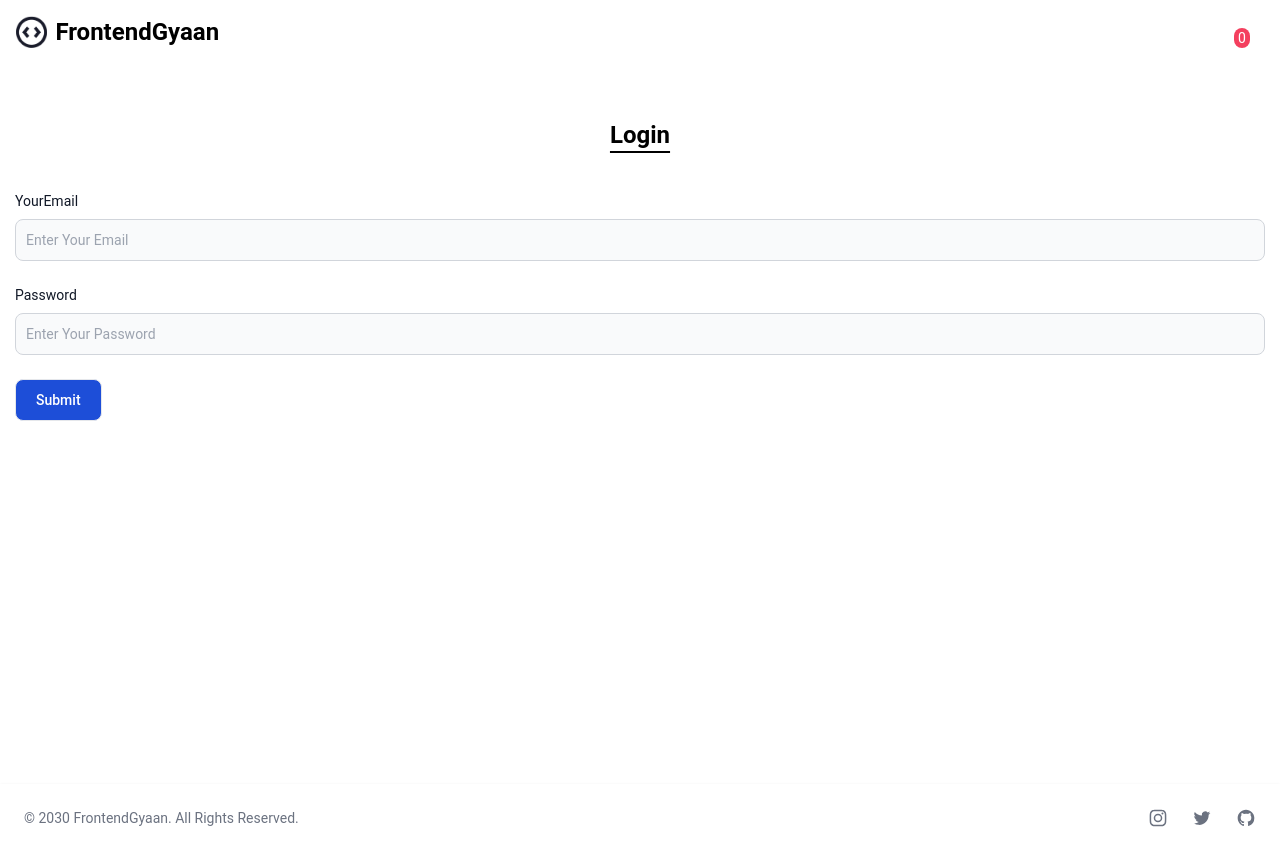
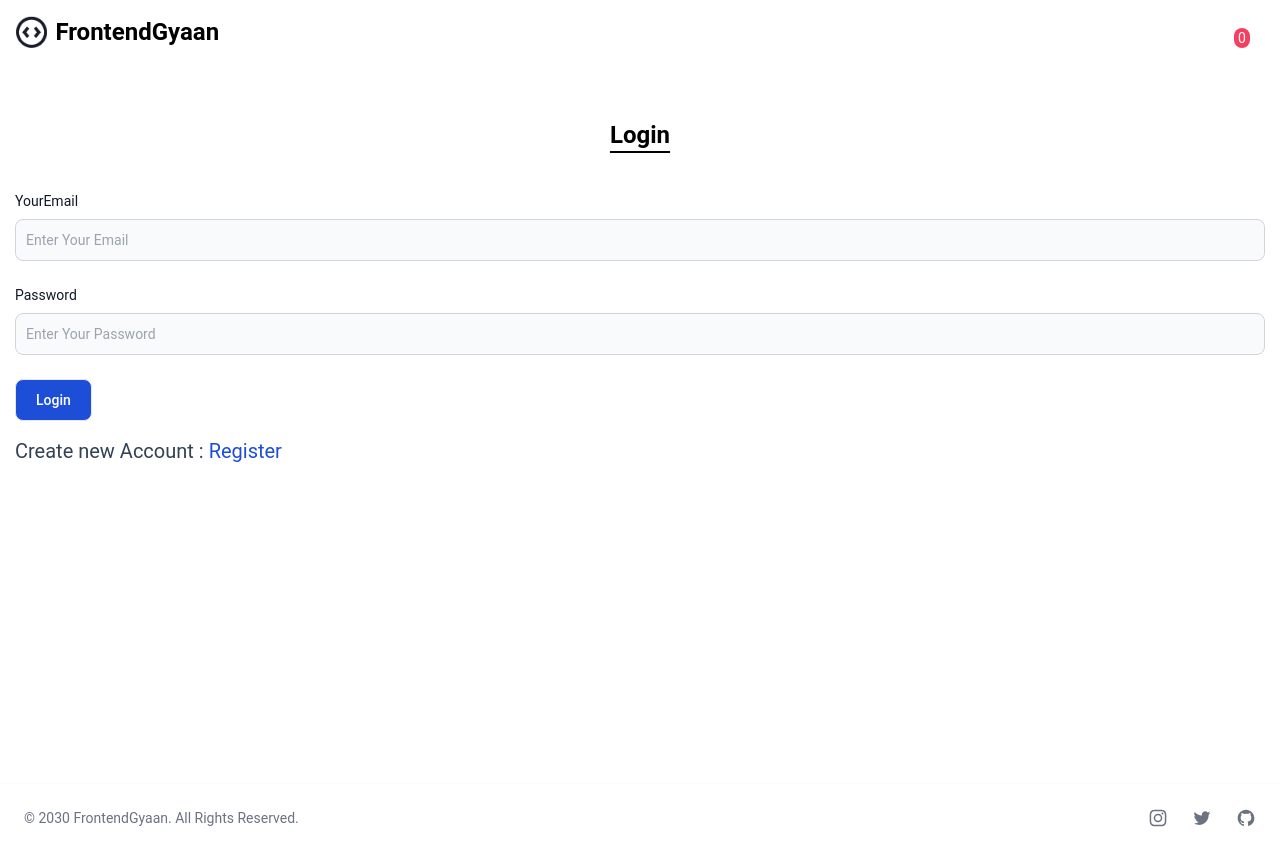
Before and after one commit to saksham-raghuvanshi/react-ecommerce, a React (Create React App) app: page /login in a window 1280 px wide. Built offline with nearby package versions, Linux system fonts and the light colour scheme.

Commit message:
Protected Routes

```diff
--- a/src/pages/Login.js
+++ b/src/pages/Login.js
@@ -1,5 +1,5 @@
 import React, { useRef } from "react";
-import { useNavigate } from "react-router-dom";
+import { Link, useNavigate } from "react-router-dom";
 import { toast } from "react-toastify";
 
 const Login = () => {
@@ -74,9 +74,18 @@ const Login = () => {
         </div>
         <button className="border px-5 py-2.5 bg-blue-700 text-white hover:bg-blue-800 focus:ring-4 focus:outline-none focus:ring-blue-300 font-medium rounded-lg text-sm w-full sm:w-auto text-center dark:bg-blue-600 dark:hover:bg-blue-700 dark:focus:ring-blue-800 ">
           {" "}
-          Submit
+          Login
         </button>
       </form>
+      <div className="my-4 text-slate-700 dark:text-slate-100 text-xl">
+        Create new Account :{" "}
+        <Link
+          className="text-blue-700 hover:text-blue-900 hover:underline hover:underline-offset-8"
+          to="/register"
+        >
+          Register
+        </Link>
+      </div>
     </main>
   );
 };
--- a/src/pages/Register.js
+++ b/src/pages/Register.js
@@ -1,5 +1,5 @@
 import React from "react";
-import { useNavigate } from "react-router-dom";
+import { Link, useNavigate } from "react-router-dom";
 import { toast } from "react-toastify";
 
 const Register = () => {
@@ -92,6 +92,16 @@ const Register = () => {
           Register
         </button>
       </form>
+
+      <div className="my-4 text-slate-700 dark:text-slate-100 text-xl">
+        Already Have Account :{" "}
+        <Link
+          className="text-blue-700 hover:text-blue-900 hover:underline hover:underline-offset-8"
+          to="/login"
+        >
+          Login
+        </Link>
+      </div>
     </main>
   );
 };
--- a/src/routes/AllRoutes.js
+++ b/src/routes/AllRoutes.js
@@ -6,6 +6,7 @@ import ProductsDetails from "../pages/ProductsDetails";
 import Login from "../pages/Login";
 import Register from "../pages/Register";
 import CartPage from "../pages/Cart/CartPage";
+import ProtectedRoutes from "./ProtectedRoutes";
 
 const AllRoutes = () => {
   return (
@@ -16,7 +17,14 @@ const AllRoutes = () => {
         <Route path="/products/:id" element={<ProductsDetails />} />
         <Route path="login" element={<Login />} />
         <Route path="register" element={<Register />} />
-        <Route path="cart" element={<CartPage />} />
+        <Route
+          path="cart"
+          element={
+            <ProtectedRoutes>
+              <CartPage />
+            </ProtectedRoutes>
+          }
+        />
       </Routes>
     </>
   );
--- /dev/null
+++ b/src/routes/ProtectedRoutes.js
@@ -0,0 +1,8 @@
+import { Navigate } from "react-router-dom";
+
+const ProtectedRoutes = ({ children }) => {
+  const token = JSON.parse(sessionStorage.getItem("token"));
+  return token ? children : <Navigate to="/login" />;
+};
+
+export default ProtectedRoutes;
```
